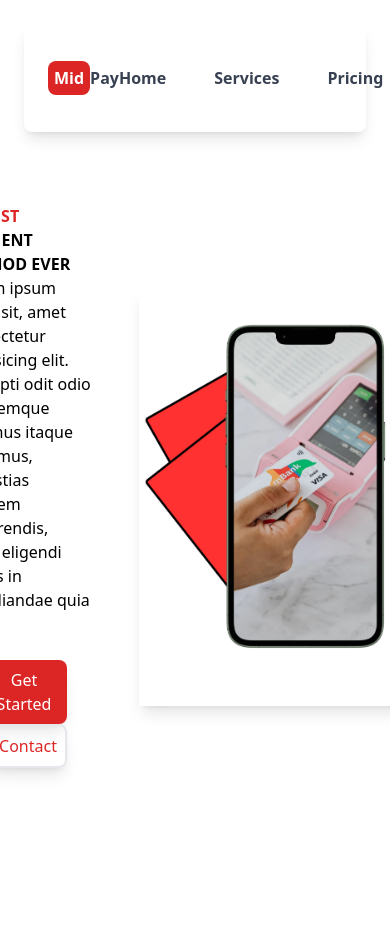
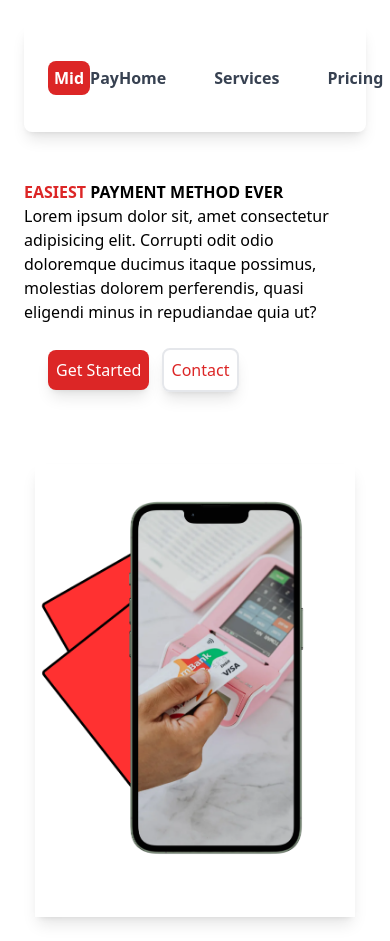
Before and after one commit to BrianOchieng-Dev/SaaS-Landing-Page, a plain HTML site: page index.html in a window 390 px wide. Shown: the top 941 px of the page. Before the commit the page ends 844 px from the top, so only its background shows below. Drawn offline with nearby package versions, Linux system fonts and the light colour scheme.

Commit message:
responsive error correction

```diff
--- a/index.html
+++ b/index.html
@@ -24,7 +24,7 @@
                     </nav>
                 </header>
             </div>
-            <div class=" flex justify-center p-12 items-center md:flex-row sm:flex-col gap-12">
+            <div class=" flex flex-col md:flex-row items-center justify-between gap-12 p-6">
                 <div>
                     <h1 class=" font-bold md:text-6xl sm:text-4xl"> <span class="text-red-600">EASIEST</span> PAYMENT METHOD EVER</h1>
                     <p>Lorem ipsum dolor sit, amet consectetur adipisicing elit.
```
